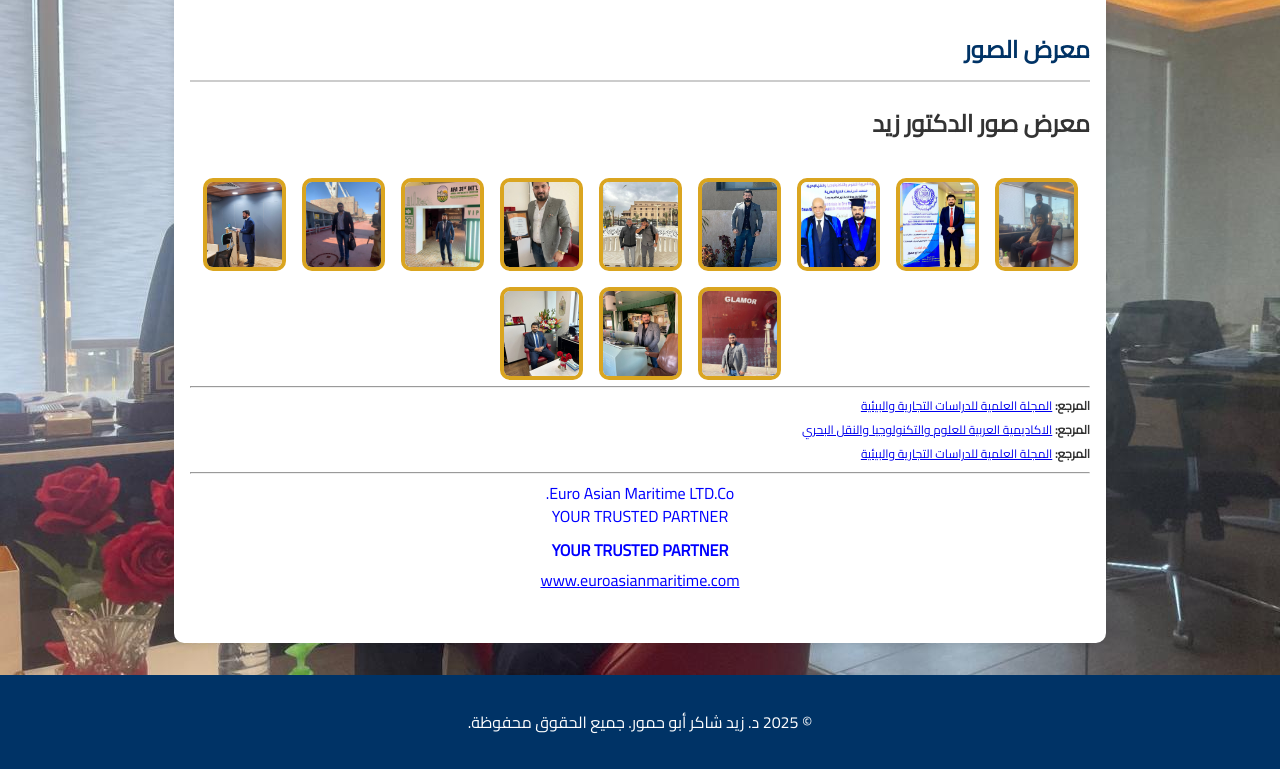
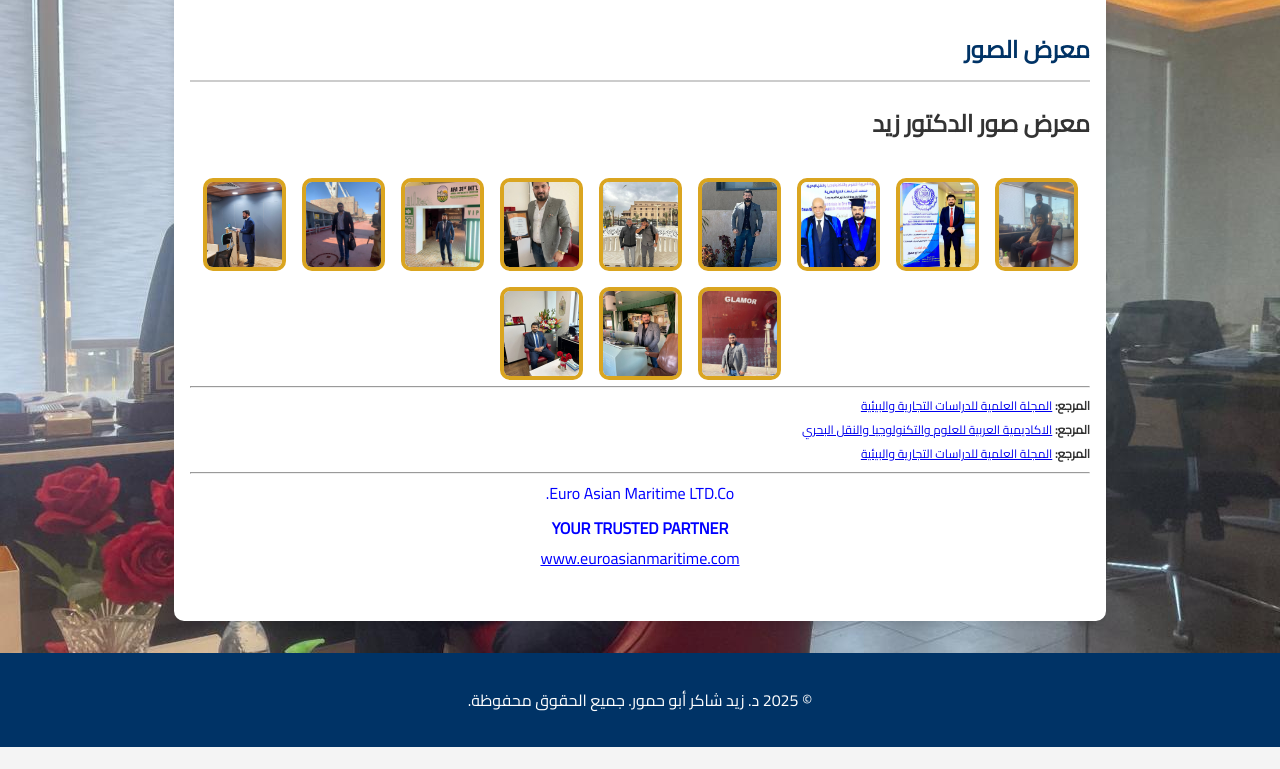
Before and after one commit to AliceAhmad/Dr.Zaid-abu-hamour, a plain HTML site: page index.html in a window 1280 px wide. Shown: the part 2067-2836 px from the top of the page. After the commit the page ends 2814 px from the top, so only its background shows below. Drawn offline with Linux system fonts and the light colour scheme.

Commit message:
Update index.html

```diff
--- a/index.html
+++ b/index.html
@@ -383,7 +383,7 @@ body::before {
  <div style="line-height: .4;">
 <hr>
  <span style="color:blue;">  <p style="text-align: center;">  Euro Asian Maritime LTD.Co. </p> </span>
- <span style="color:blue;">  <p style="text-align: center;">  YOUR  TRUSTED PARTNER  </p> </span>
+
 </div>
 <div style="text-align: center;">
   <span style="color: blue; font-weight: bold;">
```
